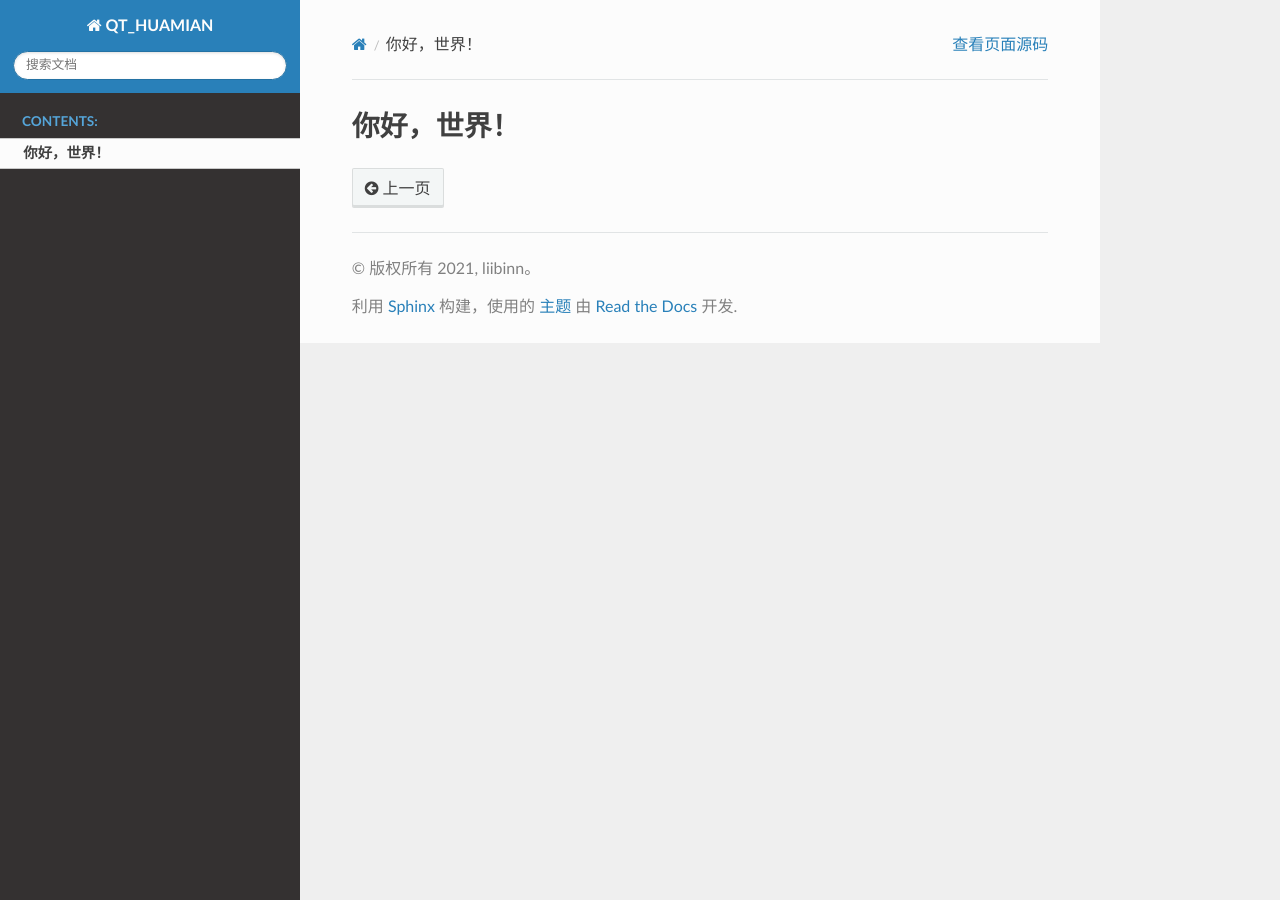
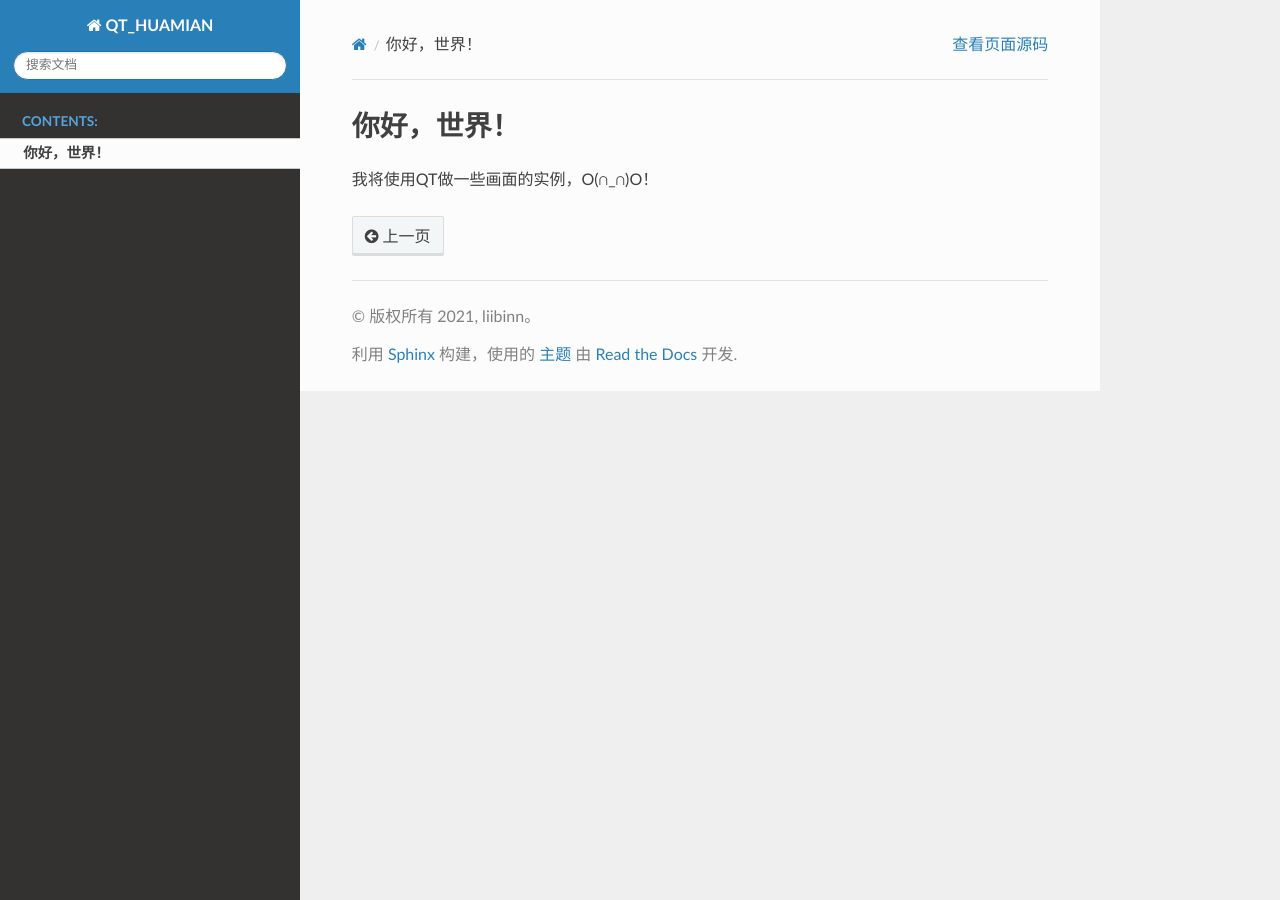
Before and after one commit to liibinn/QT_HUAMIAN, a Sphinx documentation site: the page built from docs/nihao.rst, in a window 1280 px wide. Built offline with Sphinx 7.4.7 and the Read the Docs theme 2.0.0, drawn with Linux system fonts in a browser that asks for light colours.

Commit message:
删掉了_build文件夹，修改了下nihao.rst

```diff
--- a/docs/nihao.rst
+++ b/docs/nihao.rst
@@ -1,2 +1,4 @@
 你好，世界！
 ========================
+
+我将使用QT做一些画面的实例，O(∩_∩)O！
```
